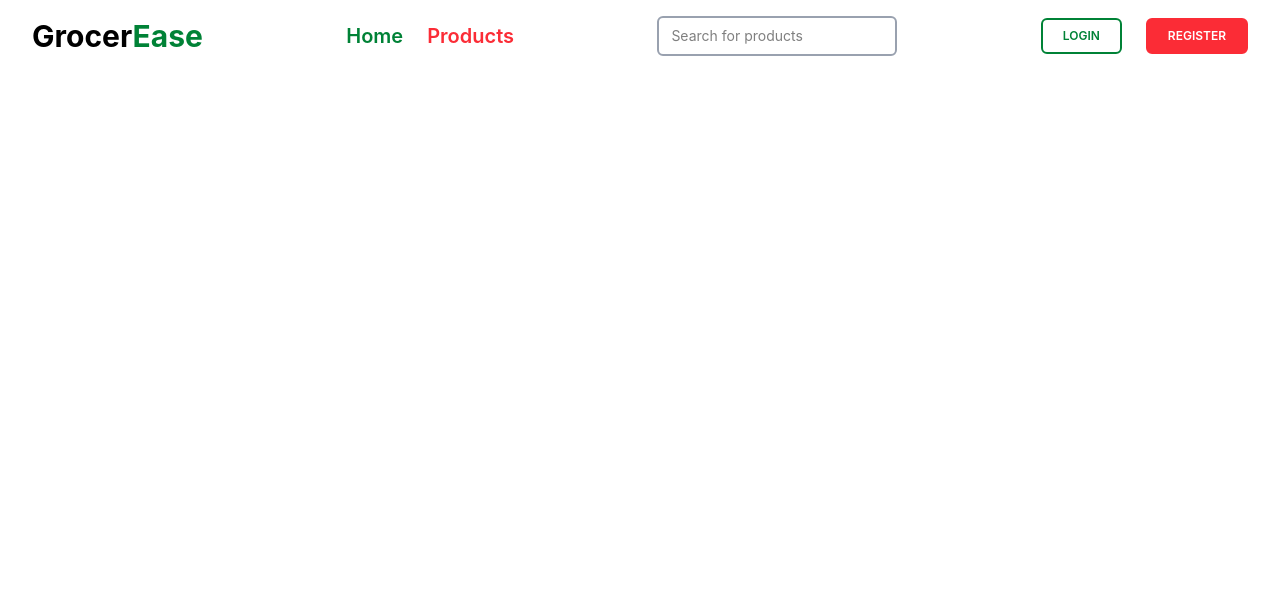
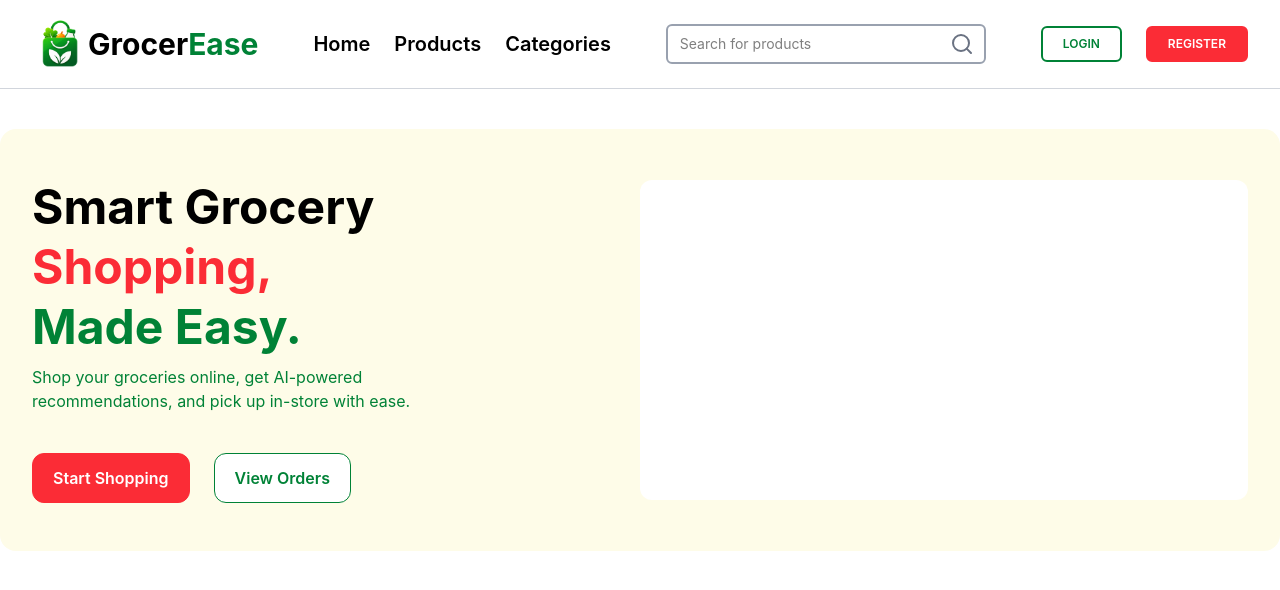
Before and after one commit to johnoyan22/GROCEREASE, a React app in the folder frontend/: page / in a window 1280 px wide. Shown: the top 590 px of the page. Built offline with nearby package versions, Linux system fonts and the light colour scheme; the HTML template or start-up script is replaced by a standard one.

Commit message:
landing page layout

```diff
--- /dev/null
+++ b/frontend/src/components/HeroSection.jsx
@@ -0,0 +1,26 @@
+function HeroSection() {
+    return (
+        <section className="mx-auto mt-10 max-w-7xl rounded-2xl bg-yellow-50 px-8 py-12">
+            <div className="grid items-center md:grid-cols-2">
+
+                <div>
+                    <h1 className="text-5xl font-bold leading-tight">Smart Grocery <br/><span className="text-red-500">Shopping,</span> <br/><span className="text-green-700">Made Easy.</span></h1>
+                    <p className="text-green-700 max-w-lg mt-2">Shop your groceries online, get AI-powered <br/> recommendations, and pick up in-store with ease.</p>
+
+                    <div className="flex items-center mt-10 gap-6 font-semibold">
+                        <button className="text-white bg-red-500 rounded-xl border border-red-500 py-3 px-5">Start Shopping</button>
+                        <button className="text-green-700 bg-white border rounded-xl border-green-700 py-3 px-5">View Orders</button>
+                    </div>
+               </div>
+
+               <div className="flex items-center justify-center">
+                    <div className="h-80 w-full bg-white rounded-xl">
+
+                    </div>
+               </div>
+            </div>
+        </section>
+    );
+}
+
+export default HeroSection;
--- a/frontend/src/components/Navbar.jsx
+++ b/frontend/src/components/Navbar.jsx
@@ -1,19 +1,29 @@
+import Logo from "../assets/images/Logo.png";
 function Navbar() {
     return (
-        <nav className="flex items-center justify-between px-8 py-4 bg-white">
-                <div className="text-3xl font-bold">
+        <nav className="flex items-center justify-between px-8 py-4 bg-white border-b-1 border-gray-300">
+                <div className="flex items-center text-3xl font-bold">
+                    <img src={Logo} className="h-14 w-14 object-contain"></img>
                     Grocer<span className="text-green-700">Ease</span>
                 </div>
 
                 <div className="flex items-center gap-6 text-xl font-semibold">
-                    <a href="#" className="text-green-700">Home</a>
-                    <a href="#" className="text-red-500">Products</a>
+                    <a href="#">Home</a>
+                    <a href="#">Products</a>
+                    <a href="#">Categories</a>
                 </div>
 
-                <div>
+                <div className="relative">
                     <input type="text" placeholder="Search for products"
-                    className="w-60 rounded-md border-2 border-gray-400 px-3 py-2 text-sm">
+                    className="w-80 rounded-md border-2 border-gray-400 px-3 py-2 text-sm  pr-10">
                     </input>
+
+                <svg width="24" height="24" viewBox="0 0 24 24" fill="none" stroke="currentColor" stroke-width="2" stroke-linecap="round" stroke-linejoin="round"
+                     className="absolute right-3 top-1/2 -translate-y-1/2 text-gray-500">
+                    <circle cx="11" cy="11" r="8"></circle>
+                    <line x1="21" y1="21" x2="16.65" y2="16.65"></line>
+                </svg>
+
                 </div>
 
                 <div className="flex items-center gap-6">
--- a/frontend/src/pages/LandingPage.jsx
+++ b/frontend/src/pages/LandingPage.jsx
@@ -1,9 +1,10 @@
 import Navbar from "../components/NavBar";
+import HeroSection from "../components/HeroSection";
 function LandingPage() {
     return (
-        <div className="div">
+        <div className="">
             <Navbar/>
-
+            <HeroSection/>
         </div>
     );
 }
```
Also changed, not shown: frontend/src/assets/images/Logo.png (added).
